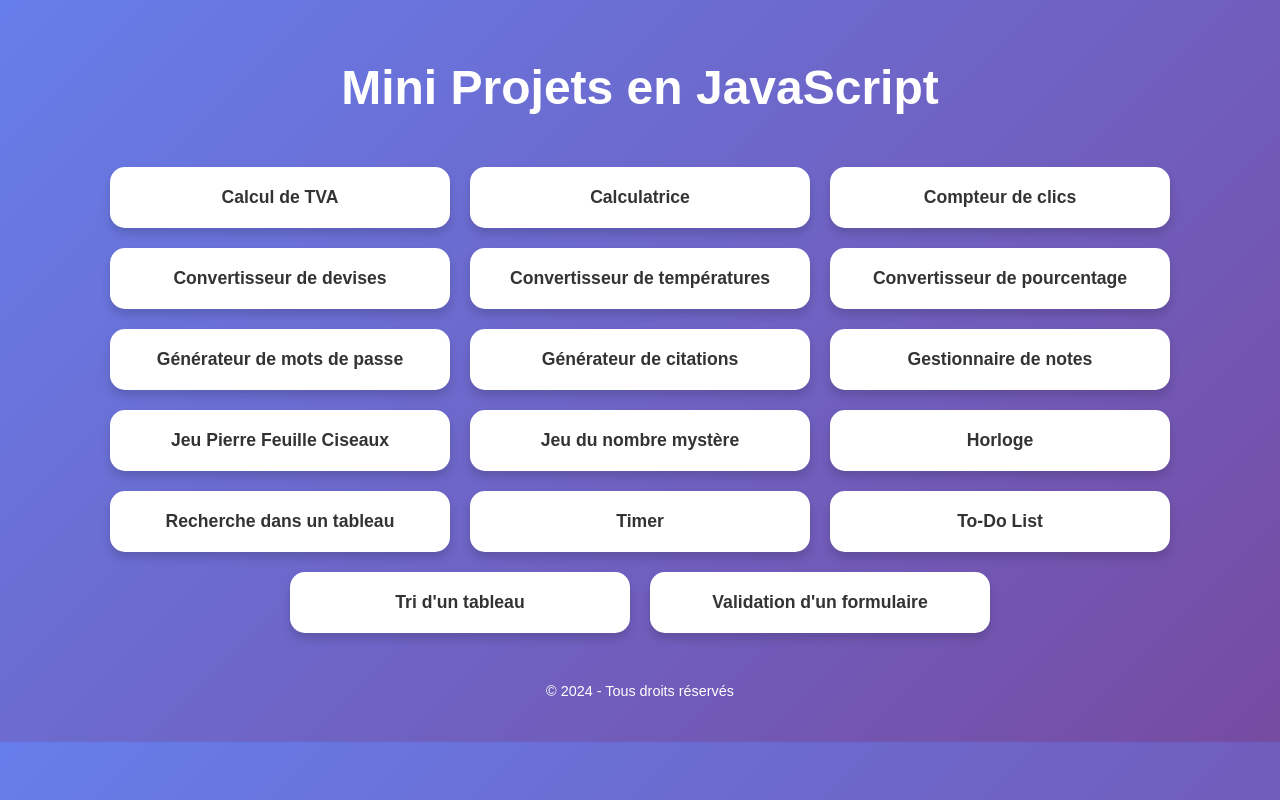
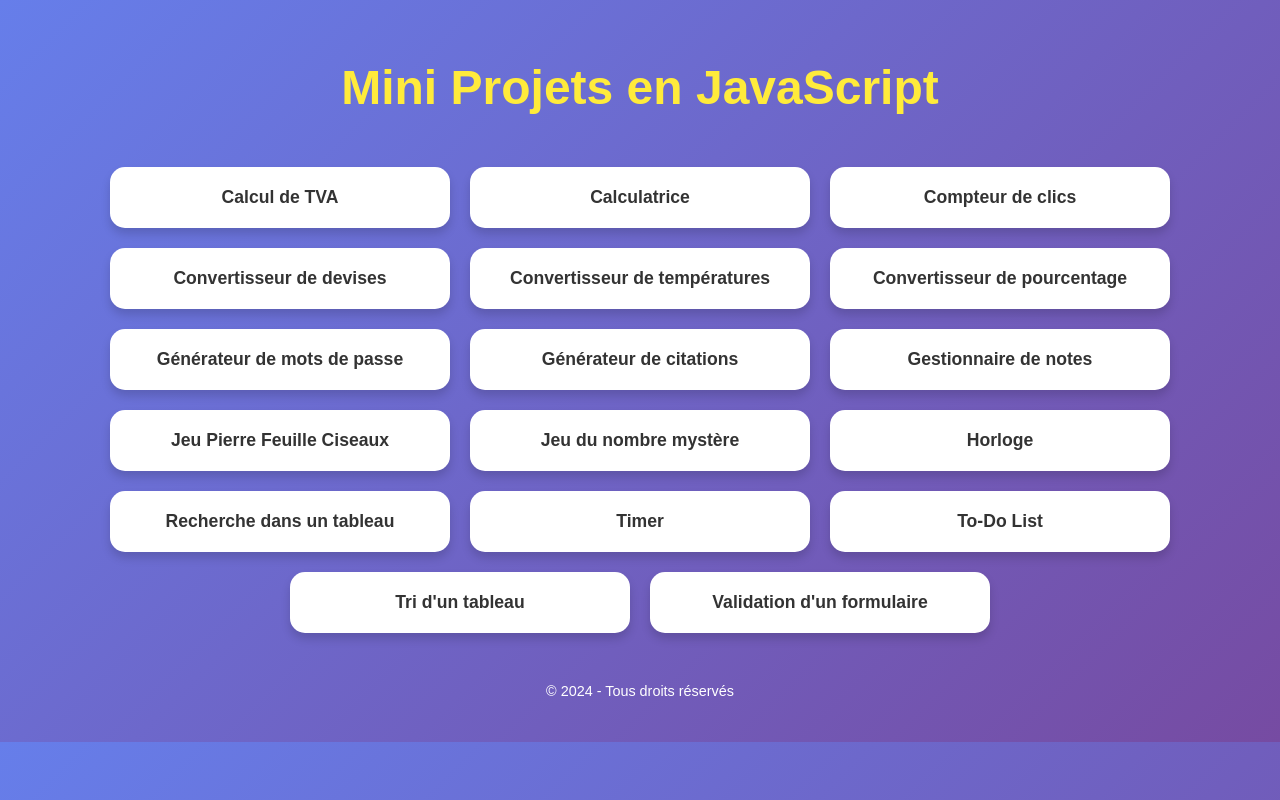
Before and after one commit to Boubacarkonate/miniProjet-algo, a plain HTML site: page index.html in a window 1280 px wide. Drawn offline with Linux system fonts and the light colour scheme.

Commit message:
FEATURES : ajout style Home au h1

```diff
--- a/style.css
+++ b/style.css
@@ -9,6 +9,7 @@ body {
 
 h1 {
     font-size: 3em;
+    color: #ffeb3b;
 }
 
 @keyframes fadeIn {
```
